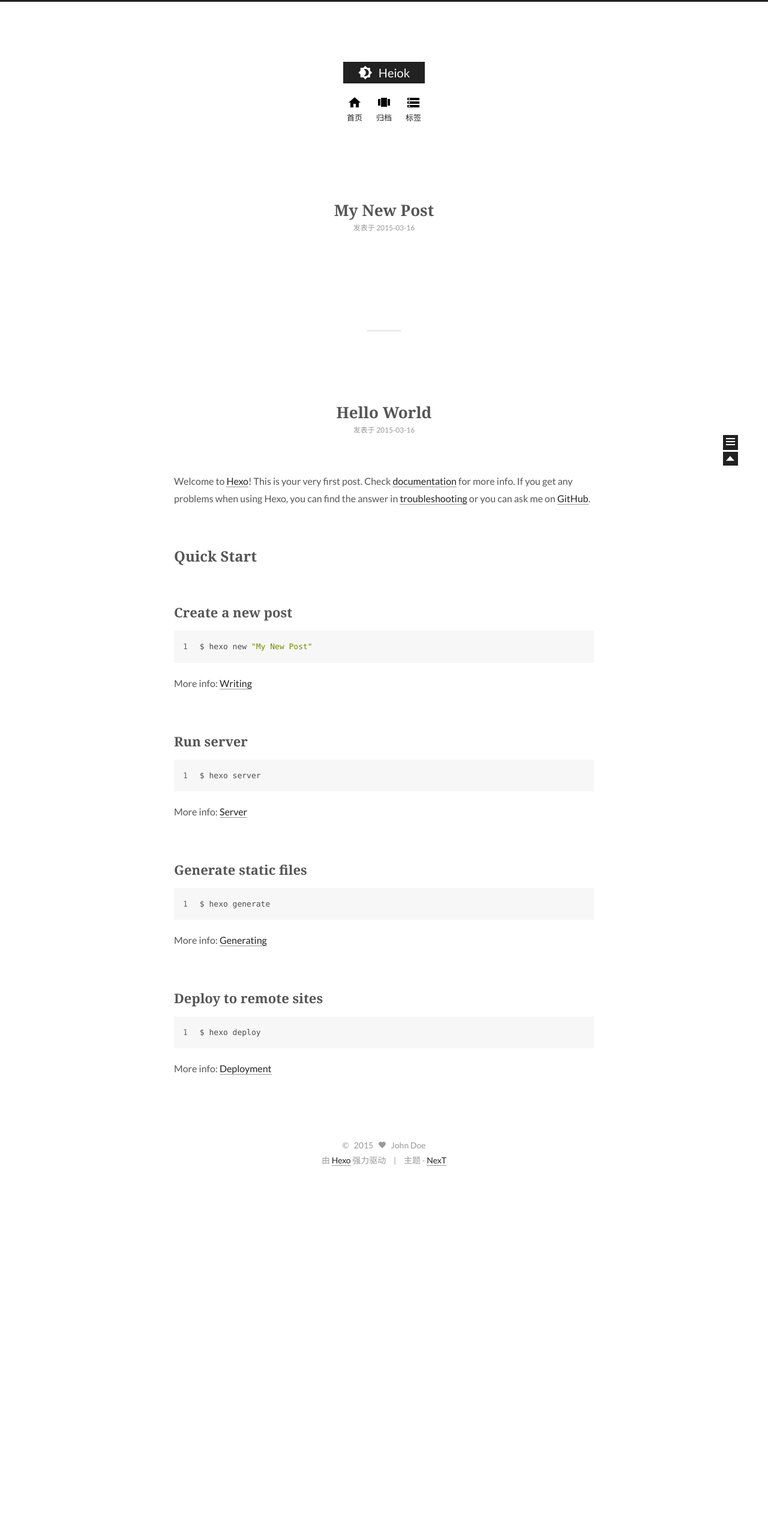
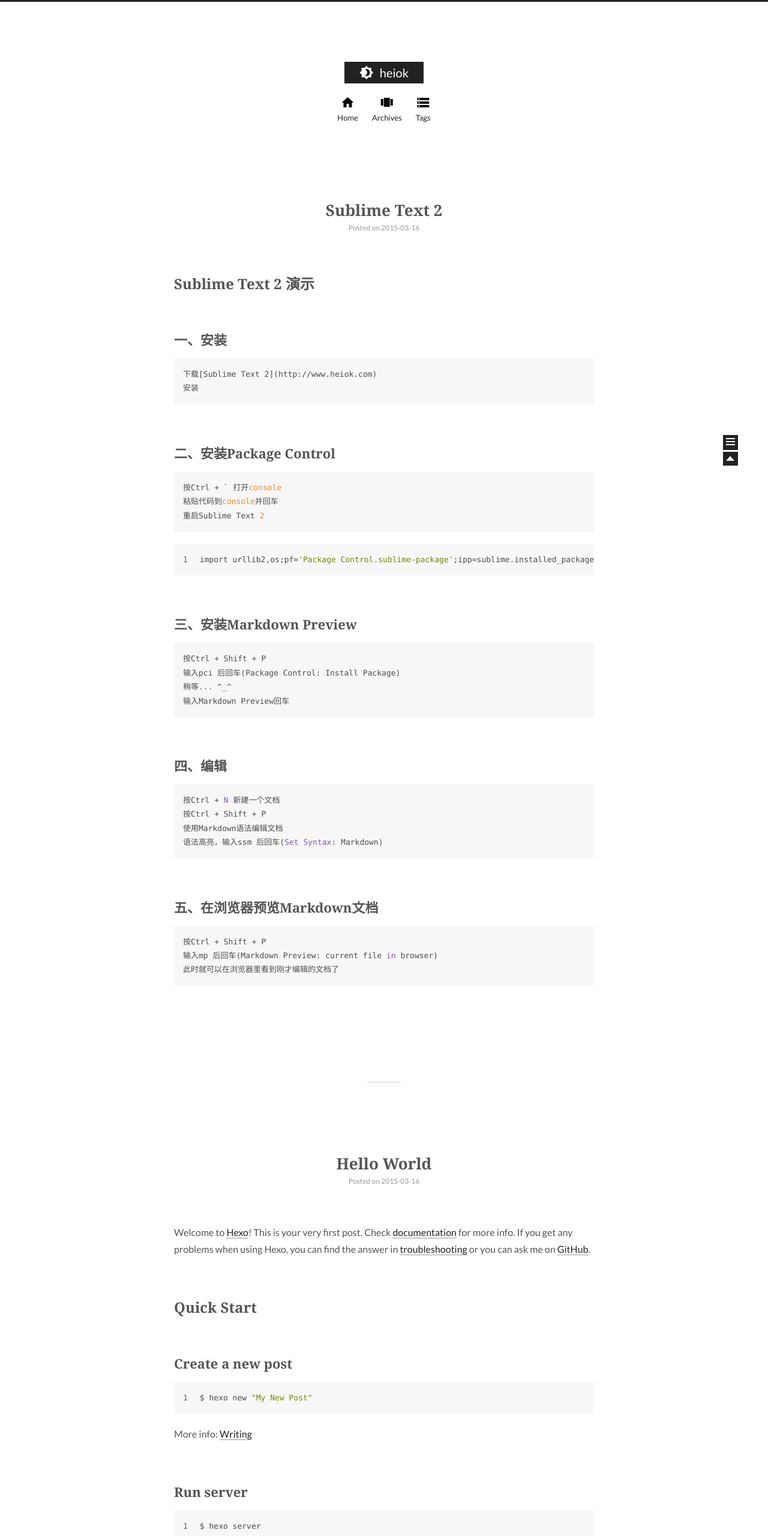
Before and after one commit to heiok/oldsite, a plain HTML site: page index.html in a window 1280 px wide. Shown: the top 2560 px of the page at 60% size. Before the commit the page ends 1967 px from the top, so only its background shows below. Drawn offline with Linux system fonts and the light colour scheme.

Commit message:
Site updated: 2015-03-17 11:49:42

```diff
--- a/css/main.css
+++ b/css/main.css
@@ -1098,7 +1098,7 @@
   width: 4px;
   height: 4px;
   border-radius: 50%;
-  background: #60eb4a;
+  background: #28ffe7;
 }
 .sidebar-nav {
   margin: 0;
--- a/index.html
+++ b/index.html
@@ -30,7 +30,7 @@
 
 
 
-  <title> Heiok </title>
+  <title> heiok </title>
 </head>
 
 <body>
@@ -46,7 +46,7 @@
         <span class="logo">
           <i class="icon-logo"></i>
         </span>
-        <span class="site-title">Heiok</span>
+        <span class="site-title">heiok</span>
     </a>
 </h1>
 
@@ -57,7 +57,7 @@
       <li class="menu-item menu-item-home">
         <a href="/">
           <i class="menu-item-icon icon-home"></i> <br />
-          首页
+          Home
         </a>
       </li>
 
@@ -65,7 +65,7 @@
       <li class="menu-item menu-item-archives">
         <a href="/archives">
           <i class="menu-item-icon icon-archives"></i> <br />
-          归档
+          Archives
         </a>
       </li>
 
@@ -73,7 +73,7 @@
       <li class="menu-item menu-item-tags">
         <a href="/tags">
           <i class="menu-item-icon icon-tags"></i> <br />
-          标签
+          Tags
         </a>
       </li>
 
@@ -105,7 +105,7 @@
 
 
               <a class="post-title-link" href="/2015/03/16/My-New-Post/">
-                My New Post
+                Sublime Text 2
               </a>
 
 
@@ -115,7 +115,7 @@
       <div class="post-meta">
           <span class="post-time">
 
-              发表于 2015-03-16
+              Posted on 2015-03-16
 
           </span>
 
@@ -132,7 +132,24 @@
 
 
 
-
+            <h2 id="Sublime_Text_2_演示">Sublime Text 2 <strong>演示</strong></h2><h3 id="一、安装">一、安装</h3><pre><code>下载[<span class="link_label">Sublime Text 2</span>](<span class="link_url">http://www.heiok.com</span>)
+安装
+</code></pre><h3 id="二、安装Package_Control">二、安装Package Control</h3><pre><code>按Ctrl + `<span class="javascript"> 打开<span class="built_in">console</span>
+粘贴代码到<span class="built_in">console</span>并回车
+重启Sublime Text <span class="number">2</span></span>
+</code></pre><figure class="highlight perl"><table><tr><td class="gutter"><pre><span class="line">1</span><br></pre></td><td class="code"><pre><span class="line">import urllib2,os;pf=<span class="string">'Package Control.sublime-package'</span>;ipp=sublime.installed_packages_path();os.makedirs(ipp) <span class="keyword">if</span> <span class="keyword">not</span> os.path.<span class="keyword">exists</span>(ipp) <span class="keyword">else</span> None;<span class="keyword">open</span>(os.path.<span class="keyword">join</span>(ipp,pf),<span class="string">'wb'</span>).<span class="keyword">write</span>(urllib2.urlopen(<span class="string">'http://sublime.wbond.net/'</span>+pf.replace(<span class="string">' '</span>,<span class="string">'%20'</span>)).<span class="keyword">read</span>())</span><br></pre></td></tr></table></figure>
+<h3 id="三、安装Markdown_Preview">三、安装Markdown Preview</h3><pre><code>按Ctrl + Shift + P
+输入pci 后回车(Package Control: Install Package)
+稍等<span class="keyword">...</span> ^_^
+输入Markdown Preview回车
+</code></pre><h3 id="四、编辑">四、编辑</h3><pre><code>按Ctrl + <span class="keyword">N</span> 新建一个文档
+按Ctrl + Shift + P
+使用Markdown语法编辑文档
+语法高亮，输入ssm 后回车(<span class="keyword">Set</span> <span class="keyword">Syntax</span>: Markdown)
+</code></pre><h3 id="五、在浏览器预览Markdown文档">五、在浏览器预览Markdown文档</h3><pre><code>按Ctrl + Shift + P
+输入mp 后回车(Markdown Preview: current <span class="type">file</span> <span class="keyword">in</span> browser)
+此时就可以在浏览器里看到刚才编辑的文档了
+</code></pre>
 
 
       </div>
@@ -176,7 +193,7 @@
       <div class="post-meta">
           <span class="post-time">
 
-              发表于 2015-03-16
+              Posted on 2015-03-16
 
           </span>
 
@@ -246,22 +263,22 @@
 
     <div class="site-overview">
       <div class="site-author motion-element">
-        <img class="site-author-image" src="/images/default_avatar.jpg" alt="John Doe" />
-        <p class="site-author-name">John Doe</p>
+        <img class="site-author-image" src="/images/default_avatar.jpg" alt="Edison" />
+        <p class="site-author-name">Edison</p>
       </div>
       <p class="site-description motion-element"></p>
       <div class="site-state motion-element">
         <div class="site-state-item site-state-posts">
           <span class="site-state-item-count">2</span>
-          <span class="site-state-item-name">日志</span>
+          <span class="site-state-item-name">posts</span>
         </div>
         <div class="site-state-item site-state-tags">
             <span class="site-state-item-count">0</span>
-            <span class="site-state-item-name">标签</span>
+            <span class="site-state-item-name">tags</span>
         </div>
         <div class="site-state-item site-state-pages">
             <span class="site-state-item-count">0</span>
-            <span class="site-state-item-name">页面</span>
+            <span class="site-state-item-name">pages</span>
         </div>
       </div>
 
@@ -290,15 +307,15 @@
   <span class="with-love">
     <i class="icon-heart"></i>
   </span>
-  <span class="author">John Doe</span>
+  <span class="author">Edison</span>
 </div>
 
 <div class="powered-by">
-  由 <a class="theme-link" href="http://hexo.io">Hexo</a> 强力驱动
+  Powered by <a class="theme-link" href="http://hexo.io">Hexo</a>
 </div>
 
 <div class="theme-info">
-  主题 - <a class="theme-link" href="https://github.com/iissnan/hexo-theme-next">NexT</a>
+  Theme - <a class="theme-link" href="https://github.com/iissnan/hexo-theme-next">NexT</a>
 </div>
 
 
```
Also changed, not shown: 2015/03/16/My-New-Post/index.html (+36 -19 lines), 2015/03/16/hello-world/index.html (+17 -17 lines), archives/2015/03/index.html (+15 -15 lines), archives/2015/index.html (+15 -15 lines), archives/index.html (+15 -15 lines).
